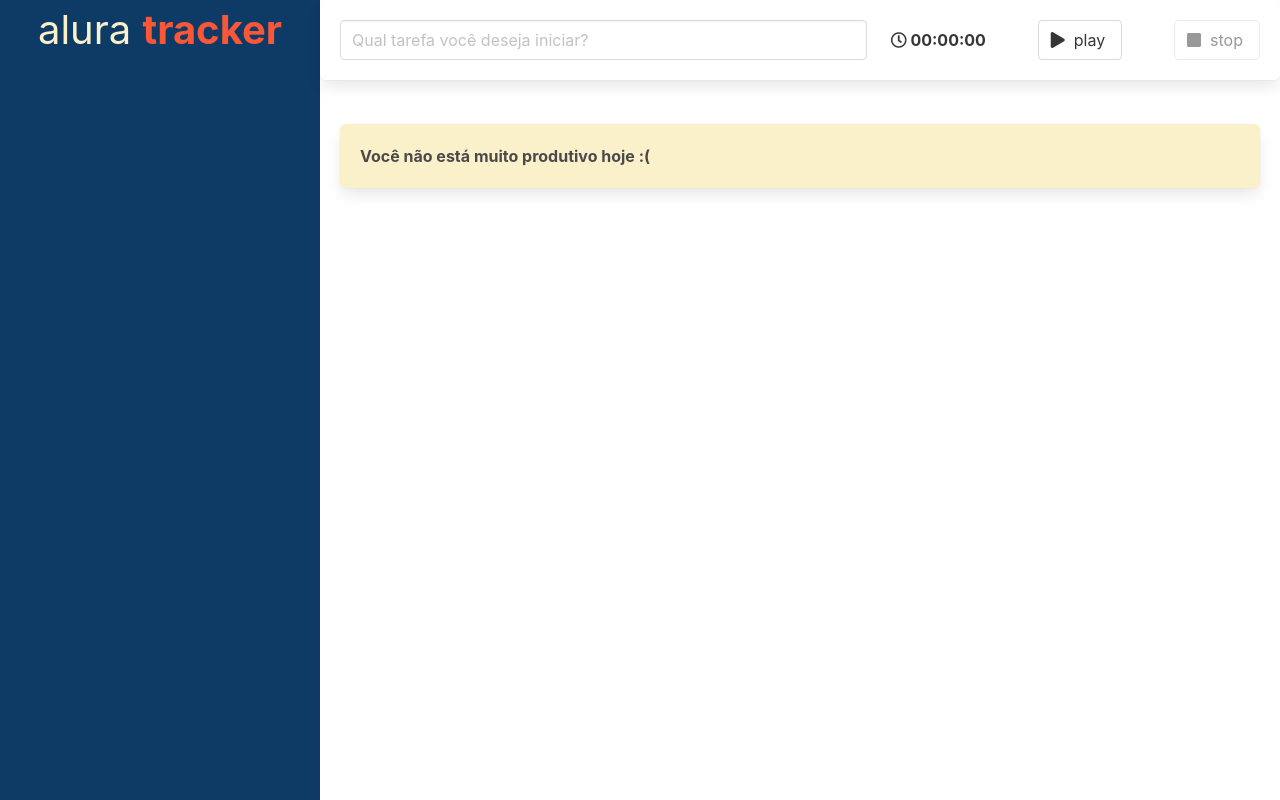
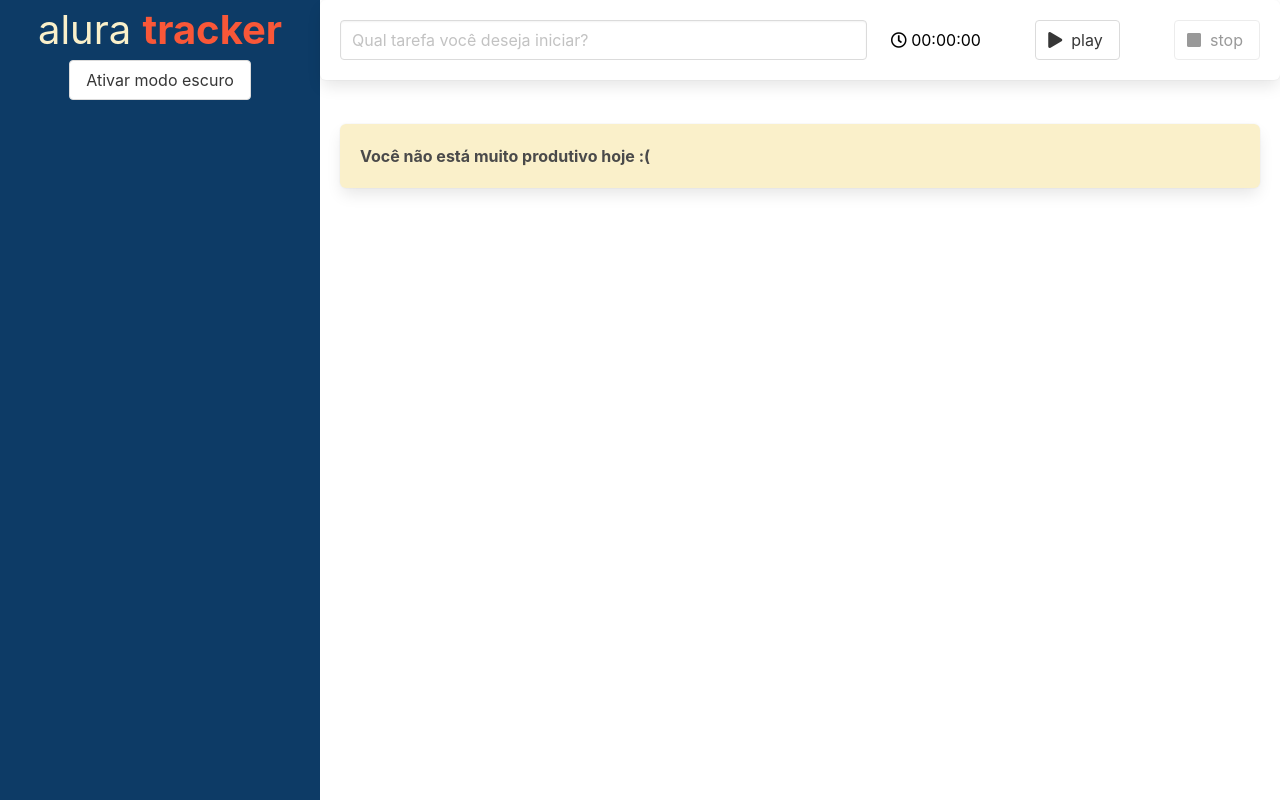
Before and after one commit to viniciosneves/tracker, a Vue app: page / in a window 1280 px wide. Built offline with nearby package versions, Linux system fonts and the light colour scheme.

Commit message:
incluindo dark mode

```diff
--- a/src/App.vue
+++ b/src/App.vue
@@ -1,9 +1,9 @@
 <template>
-  <main class="columns is-gapless is-multiline">
+  <main class="columns is-gapless is-multiline" :class="{ 'modo-escuro' : modoEscuro}">
     <div class="column is-one-quarter">
-      <BarraLateral />
+      <BarraLateral @aoAlterarModo="alterarModo"/>
     </div>
-    <div class="column is-three-quarters ">
+    <div class="column is-three-quarters conteudo">
       <Formulario @aoSalvarTarefa="salvarTarefa"/>
       <div class="lista">
         <Box v-if="semTarefas">
@@ -33,12 +33,16 @@
   },
   data () {
     return {
-      tarefas: [] as ITarefa[]
+      tarefas: [] as ITarefa[],
+      modoEscuro: false
     }
   },
   methods: {
     salvarTarefa (tarefa:ITarefa) : void {
       this.tarefas.push(tarefa)
+    },
+    alterarModo (modoEscuro: boolean) : void {
+      this.modoEscuro = modoEscuro
     }
   },
   computed: {
@@ -49,8 +53,19 @@
 });
 </script>
 
-<style scoped>
+<style>
+main {
+  --bg-primario: #fff;
+  --texto-primario: #000;
+}
+main.modo-escuro {
+  --bg-primario: #2b2d42;
+  --texto-primario: #ddd;
+}
 .lista {
   padding: 1.25rem;
 }
+.conteudo {
+  background-color: var(--bg-primario);
+}
 </style>
--- a/src/components/BarraLateral.vue
+++ b/src/components/BarraLateral.vue
@@ -1,6 +1,9 @@
 <template>
   <header>
     <h1>alura <strong>tracker</strong></h1>
+    <div class="has-text-centered">
+      <button class="button" @click="alterarModo">Ativar modo {{ textoBtn }}</button>
+    </div>
   </header>
 </template>
 
@@ -9,6 +12,23 @@
 
 export default defineComponent({
   name: "BarraLateral",
+  emits: ['aoAlterarModo'],
+  data () {
+    return {
+      modoEscuro: false
+    }
+  },
+  methods: {
+    alterarModo () : void {
+      this.modoEscuro = !this.modoEscuro
+      this.$emit('aoAlterarModo', this.modoEscuro)
+    }
+  },
+  computed: {
+    textoBtn () : string {
+      return this.modoEscuro ? 'claro' : 'escuro'
+    }
+  }
 });
 </script>
 <style scoped>
--- a/src/components/Cronometro.vue
+++ b/src/components/Cronometro.vue
@@ -1,6 +1,6 @@
 <template>
   <section>
-    <strong><i class="far fa-clock"></i> {{tempoDecorrido}}</strong>
+    <i class="far fa-clock"></i> {{tempoDecorrido}}
   </section>
 </template>
 
--- a/src/components/Formulario.vue
+++ b/src/components/Formulario.vue
@@ -46,4 +46,8 @@
 .button {
   margin-left: 8px;
 }
+.box {
+  background-color: var(--bg-primario);
+  color: var(--texto-primario);
+}
 </style>
```
